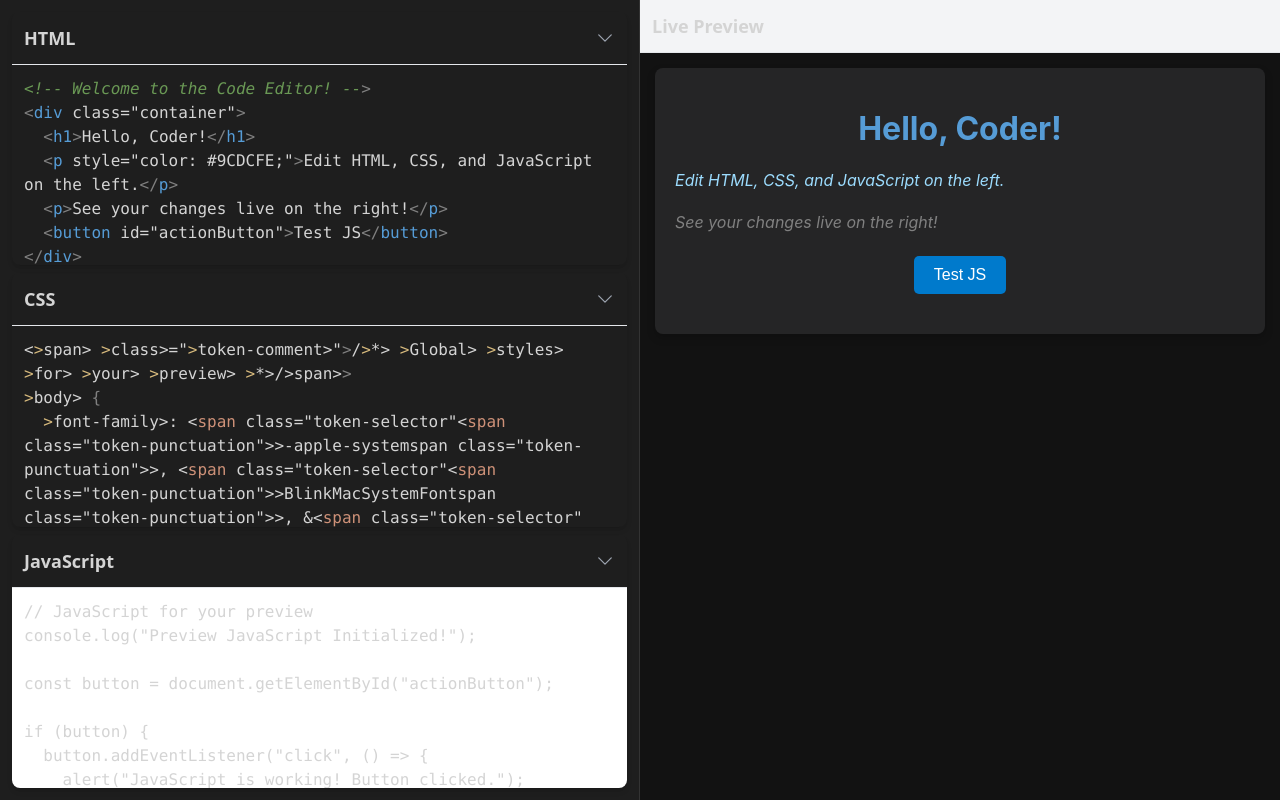
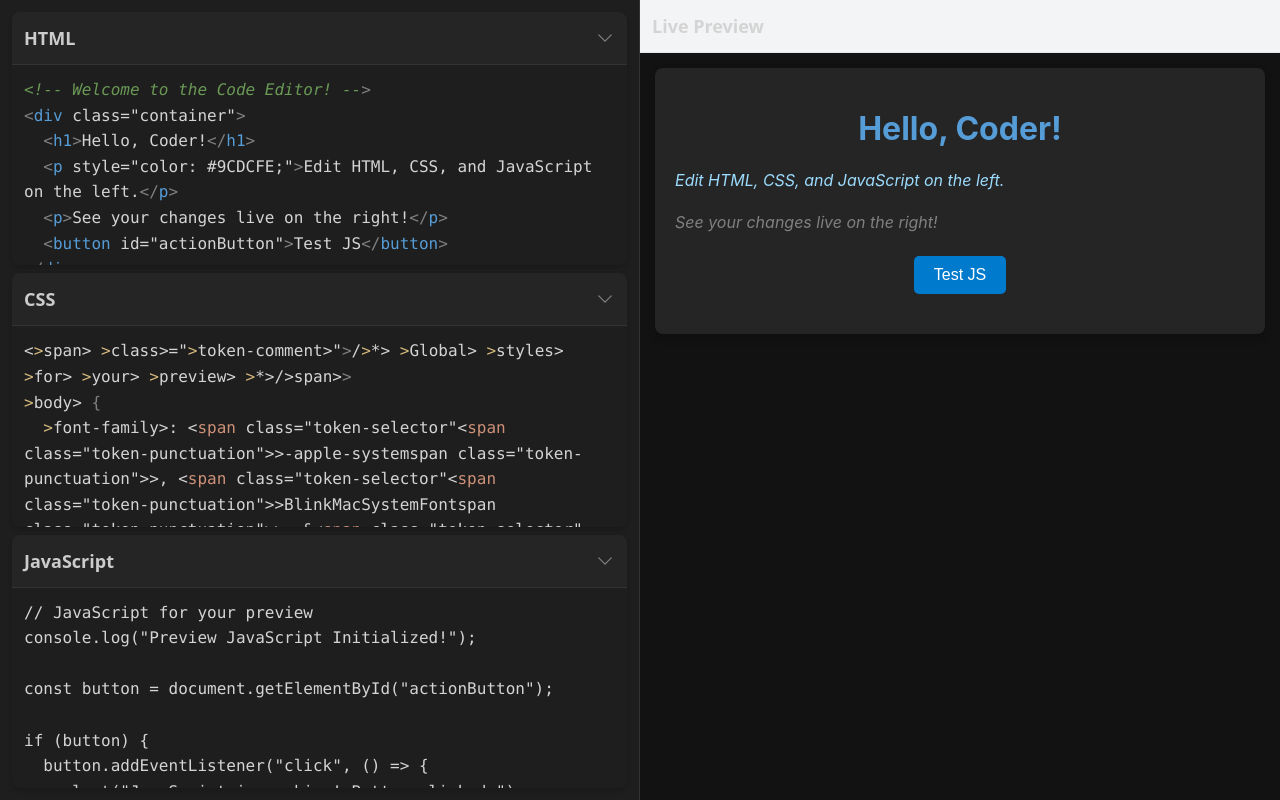
Before and after one commit to ManouarRed/live-code-editor, a React (Vite) app: page / in a window 1280 px wide. Built offline with nearby package versions, Linux system fonts and the light colour scheme.

Commit message:
Update CodeEditor.tsx

```diff
--- a/components/CodeEditor.tsx
+++ b/components/CodeEditor.tsx
@@ -1,14 +1,14 @@
+
 import React, { useState, useEffect, useRef } from 'react';
 import type { CodeEditorProps, EditorSectionProps } from '../types';
 import { EditableSyntaxHighlighter } from './EditableSyntaxHighlighter';
 
 const EditorSection: React.FC<EditorSectionProps> = ({ title, language, value, onChange, isExpanded, onToggle }) => {
   const [isFlashing, setIsFlashing] = useState(false);
-  const editorRef = useRef<HTMLDivElement | HTMLTextAreaElement>(null); // Ref for the actual input element
 
   const handleLocalChange = (newValue: string) => {
     onChange(newValue);
-    if (!isFlashing) { // Prevent re-triggering animation if already active
+    if (!isFlashing) {
       setIsFlashing(true);
     }
   };
@@ -17,18 +17,17 @@ const EditorSection: React.FC<EditorSectionProps> = ({ title, language, value, o
     if (isFlashing) {
       const timer = setTimeout(() => {
         setIsFlashing(false);
-      }, 400); // Duration of the flash animation (must match CSS)
+      }, 300); // Duration of the flash animation
       return () => clearTimeout(timer);
     }
   }, [isFlashing]);
 
-  // Increased font size from text-sm to text-base for a larger caret
-  const editorBaseClasses = `w-full p-3 font-mono text-base focus:outline-none min-h-[50px] matrix-editor-text ${isFlashing ? 'text-flash-active' : ''}`;
+  const editorBaseClasses = `w-full p-3 font-mono text-base focus:outline-none min-h-[50px] editor-text-base ${isFlashing ? 'text-flash-active' : ''}`;
 
   return (
-    <div className={`flex flex-col rounded-lg shadow-md overflow-hidden matrix-editor-bg ${isExpanded ? 'flex-1 min-h-0' : 'flex-none'}`}>
+    <div className={`flex flex-col rounded-lg shadow-md overflow-hidden editor-section-bg ${isExpanded ? 'flex-1 min-h-0' : 'flex-none'}`}>
       <div
-        className="flex justify-between items-center p-3 matrix-header-bg matrix-text-header border-b cursor-pointer"
+        className="flex justify-between items-center p-3 editor-header-bg editor-text-header border-b editor-border-strong cursor-pointer"
         onClick={onToggle}
         aria-expanded={isExpanded}
         aria-controls={`editor-section-${language}`}
@@ -40,7 +39,7 @@ const EditorSection: React.FC<EditorSectionProps> = ({ title, language, value, o
           {title}
         </h2>
         <button
-          className="text-gray-400 hover:text-gray-100 transition-transform duration-200"
+          className="text-[var(--theme-text-secondary)] hover:text-[var(--theme-text-primary)] transition-transform duration-200"
           style={{ transform: isExpanded ? 'rotate(0deg)' : 'rotate(-90deg)' }}
           aria-label={isExpanded ? `Collapse ${title} editor` : `Expand ${title} editor`}
         >
@@ -50,23 +49,23 @@ const EditorSection: React.FC<EditorSectionProps> = ({ title, language, value, o
         </button>
       </div>
       {isExpanded && (
-        <div id={`editor-section-${language}`} className="flex-1 min-h-0 overflow-auto">
+        <div
+          id={`editor-section-${language}`}
+          className="flex-1 min-h-0 overflow-auto relative" // position: relative for fake caret
+        >
           {language === 'html' || language === 'css' ? (
             <EditableSyntaxHighlighter
-              // @ts-ignore TODO: Fix ref type for EditableSyntaxHighlighter if it directly exposes its div
-              ref={editorRef as React.RefObject<HTMLDivElement>}
               value={value}
               language={language}
               onChange={handleLocalChange}
-              className={`${editorBaseClasses} whitespace-pre-wrap`}
+              className={`${editorBaseClasses} whitespace-pre-wrap syntax-highlighter-editable`}
             />
           ) : (
             <textarea
-              ref={editorRef as React.RefObject<HTMLTextAreaElement>}
               value={value}
               onChange={(e) => handleLocalChange(e.target.value)}
               placeholder={`Enter ${language} code here...`}
-              className={`${editorBaseClasses} resize-none h-full`} // Ensure textarea takes full height
+              className={`${editorBaseClasses} resize-none h-full bg-[var(--theme-bg-editor)]`}
               spellCheck="false"
               aria-label={`${title} code editor`}
             />
```
